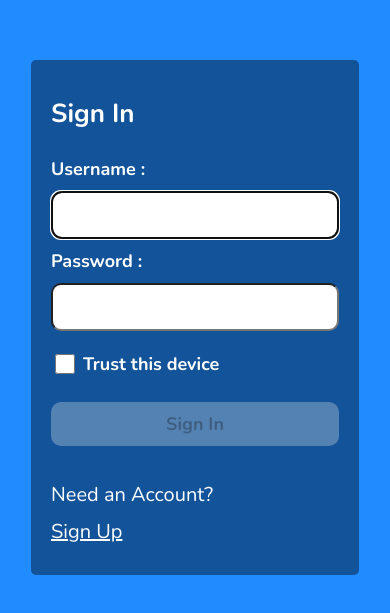
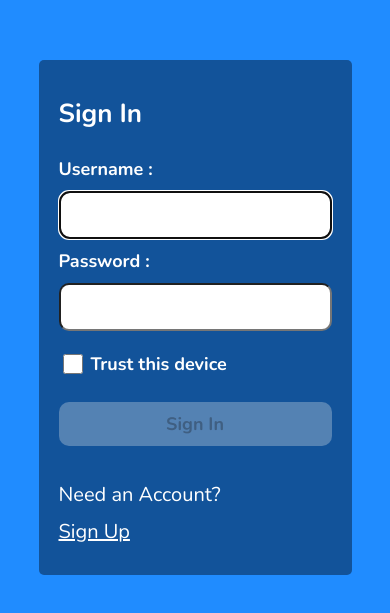
Before and after one commit to Ashu4999/JWT-React-FE, a React (Create React App) app: page /login in a window 390 px wide. Shown: the part 105-718 px from the top of the page. Built offline with nearby package versions, Linux system fonts and the light colour scheme; no server answers.

Commit message:
register page ui issues repaired for mobile view

```diff
--- a/src/MyComponents/index.css
+++ b/src/MyComponents/index.css
@@ -99,6 +99,7 @@ button {
   color: white;
   padding: 10px;
   border-radius: 10px;
+  word-wrap: break-word;
 }
 
 .error-message {
@@ -187,10 +188,14 @@ table {
 
 @media screen and ((max-width: 600px)) {
   form {
-    min-width: 100%;
-    margin: 0;
-    width: auto;
+    max-width: 70%;
+    margin: 50px 0;
   }
+
+  section {
+    align-items: normal;
+  }
+
   .box-container {
     max-width: 80%;
     margin: 0;
```
